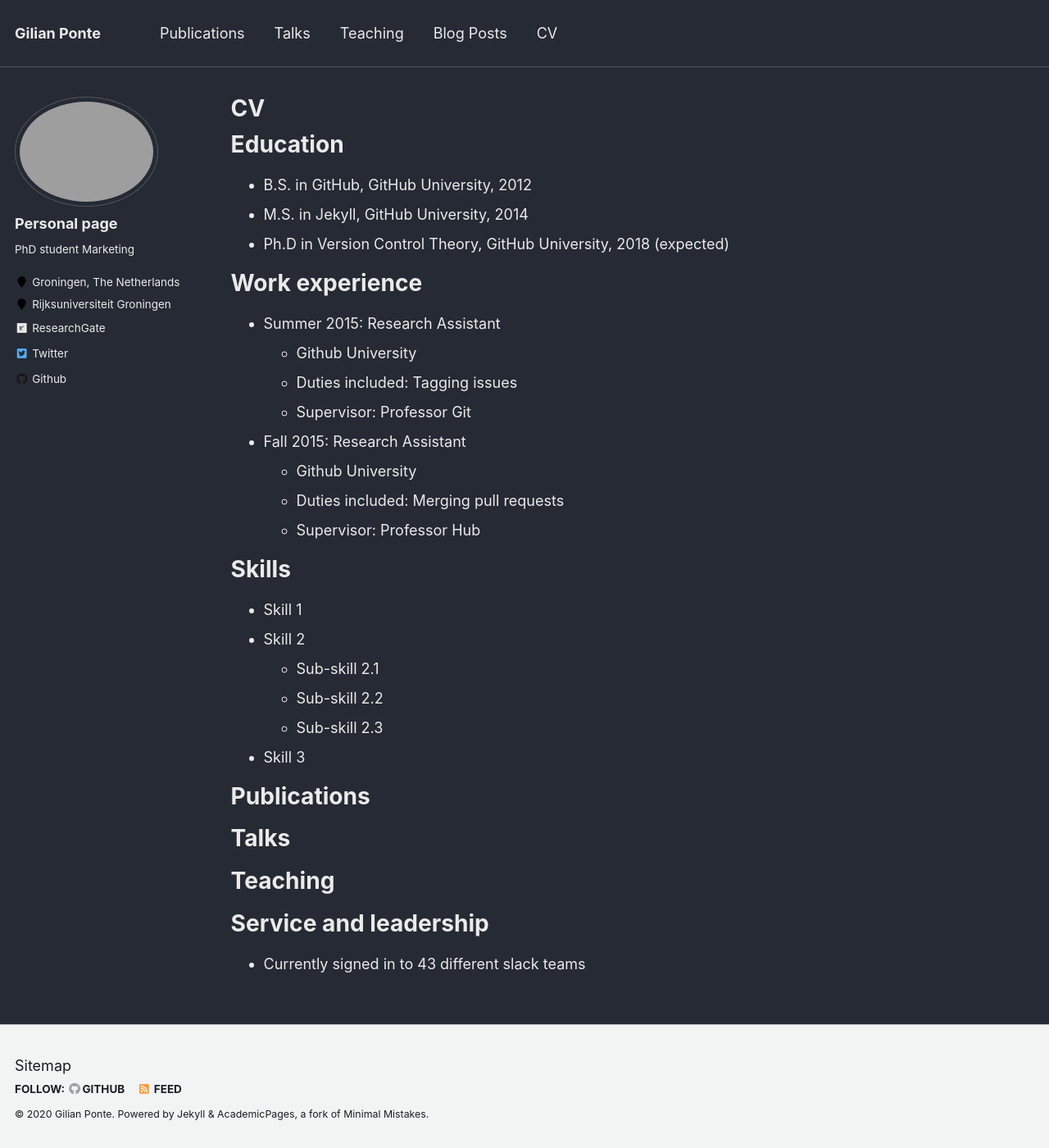
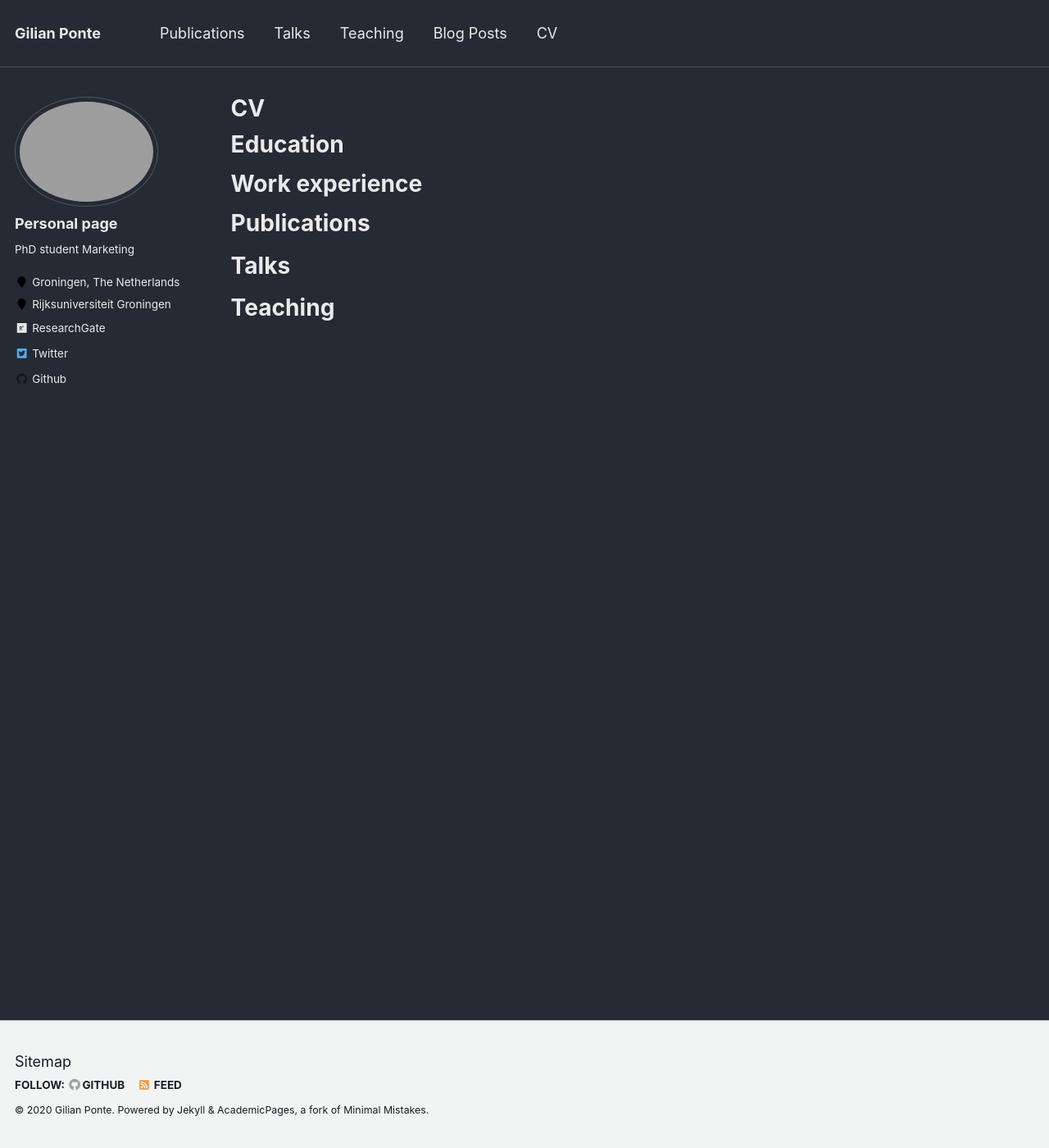
Before and after one commit to GilianPonte/gilianponte.github.io, a Jekyll site: the page built from _pages/cv.md, in a window 1280 px wide and 1400 px high. Shown: the whole window at 82% size. Built offline with Jekyll 4.4.1, drawn with Linux system fonts in a browser that asks for light colours.

Commit message:
Update cv.md

```diff
--- a/_pages/cv.md
+++ b/_pages/cv.md
@@ -11,30 +11,9 @@ redirect_from:
 
 Education
 ======
-* B.S. in GitHub, GitHub University, 2012
-* M.S. in Jekyll, GitHub University, 2014
-* Ph.D in Version Control Theory, GitHub University, 2018 (expected)
 
 Work experience
 ======
-* Summer 2015: Research Assistant
-  * Github University
-  * Duties included: Tagging issues
-  * Supervisor: Professor Git
-
-* Fall 2015: Research Assistant
-  * Github University
-  * Duties included: Merging pull requests
-  * Supervisor: Professor Hub
-
-Skills
-======
-* Skill 1
-* Skill 2
-  * Sub-skill 2.1
-  * Sub-skill 2.2
-  * Sub-skill 2.3
-* Skill 3
 
 Publications
 ======
@@ -53,7 +32,3 @@ Teaching
   <ul>{% for post in site.teaching %}
     {% include archive-single-cv.html %}
   {% endfor %}</ul>
-
-Service and leadership
-======
-* Currently signed in to 43 different slack teams
```
